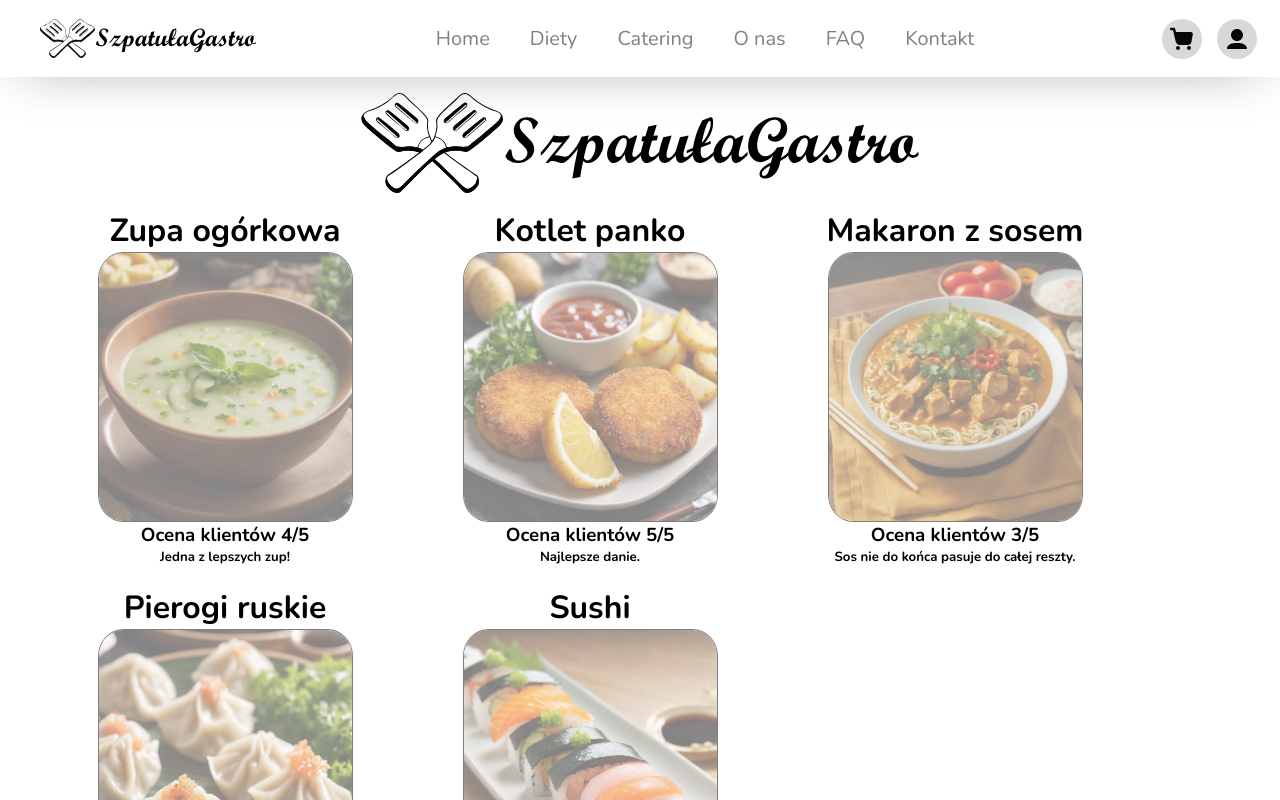
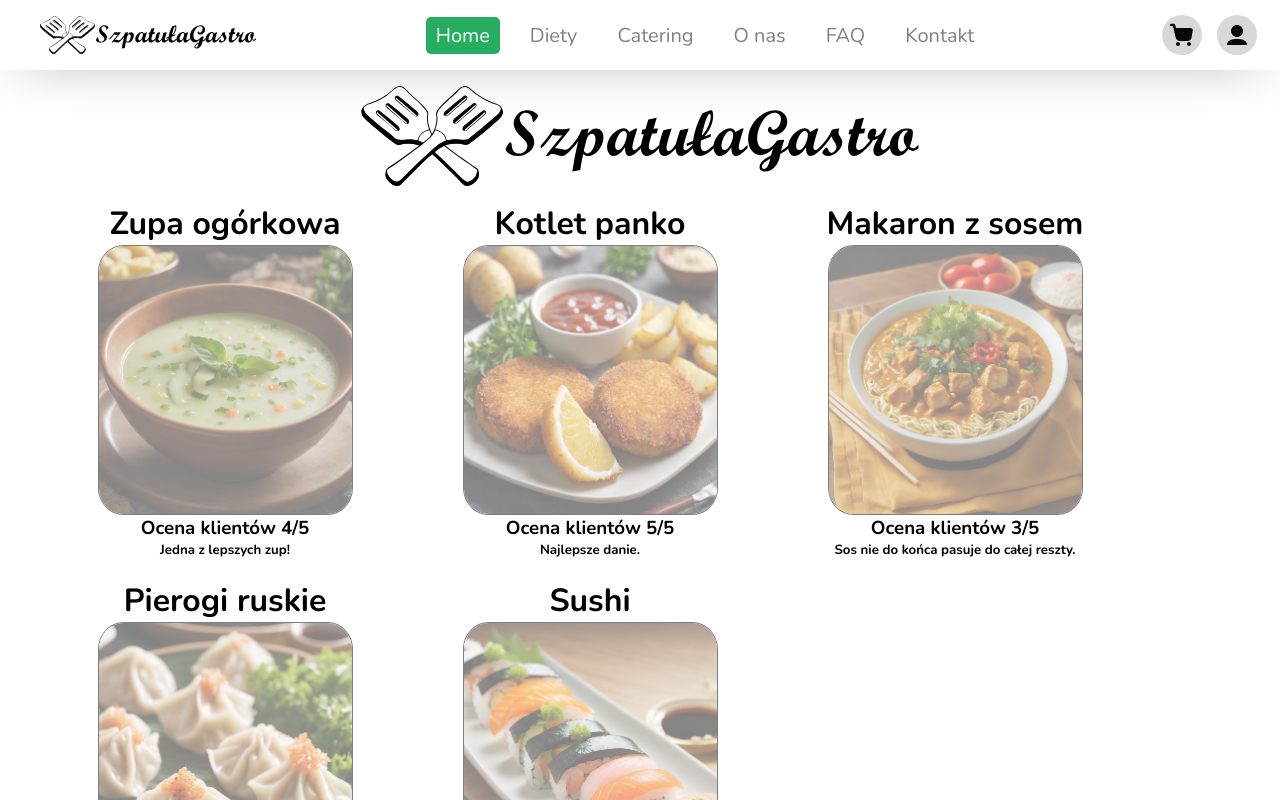
Before and after one commit to lobarzanek/vue-catering-web, a Vue app: page / in a window 1280 px wide. Shown: the top 800 px of the page. Built offline with nearby package versions, Linux system fonts and the light colour scheme; data requests are answered from the project's data file.

Commit message:
Added active route style

```diff
--- a/src/components/menu/Navbar.vue
+++ b/src/components/menu/Navbar.vue
@@ -1,9 +1,6 @@
 <script setup>
 import { RouterLink } from "vue-router";
-import { useCounterStore } from "@/stores/counter";
 import NavbarItem from "@/components/menu/NavbarItem.vue";
-
-const counter = useCounterStore();
 
 const cartIcon = "src/images/cart-svgrepo-com.svg"
 const userIcon = "src/images/user-svgrepo-com.svg"
@@ -51,15 +48,15 @@ header {
     .nav-link {
       color: gray;
       text-decoration: none;
-      padding: 10px;
+      padding: 5px 10px;
       margin: 0 10px;
 
-      &:hover {
+      &:hover, &.active-route {
         background-color: #26ad60;
         color: white;
-        padding: 5px 10px;
         border-radius: 5px;
         transition-duration: 1ms;
+        cursor: pointer;
       }
     }
   }
--- a/src/router/index.js
+++ b/src/router/index.js
@@ -40,6 +40,7 @@ const router = createRouter({
       component: () => import("@/views/CartView.vue"),
     },
   ],
+  linkActiveClass: "active-route",
 });
 
 export default router;
```
